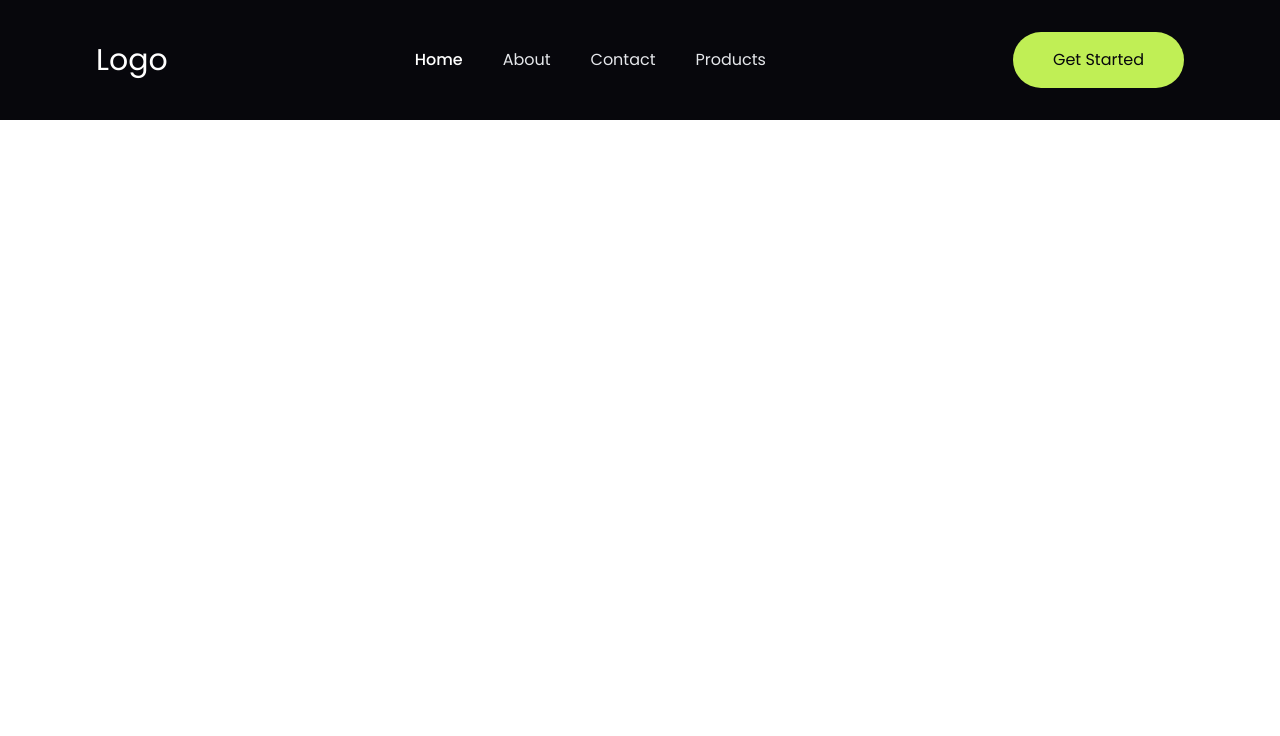
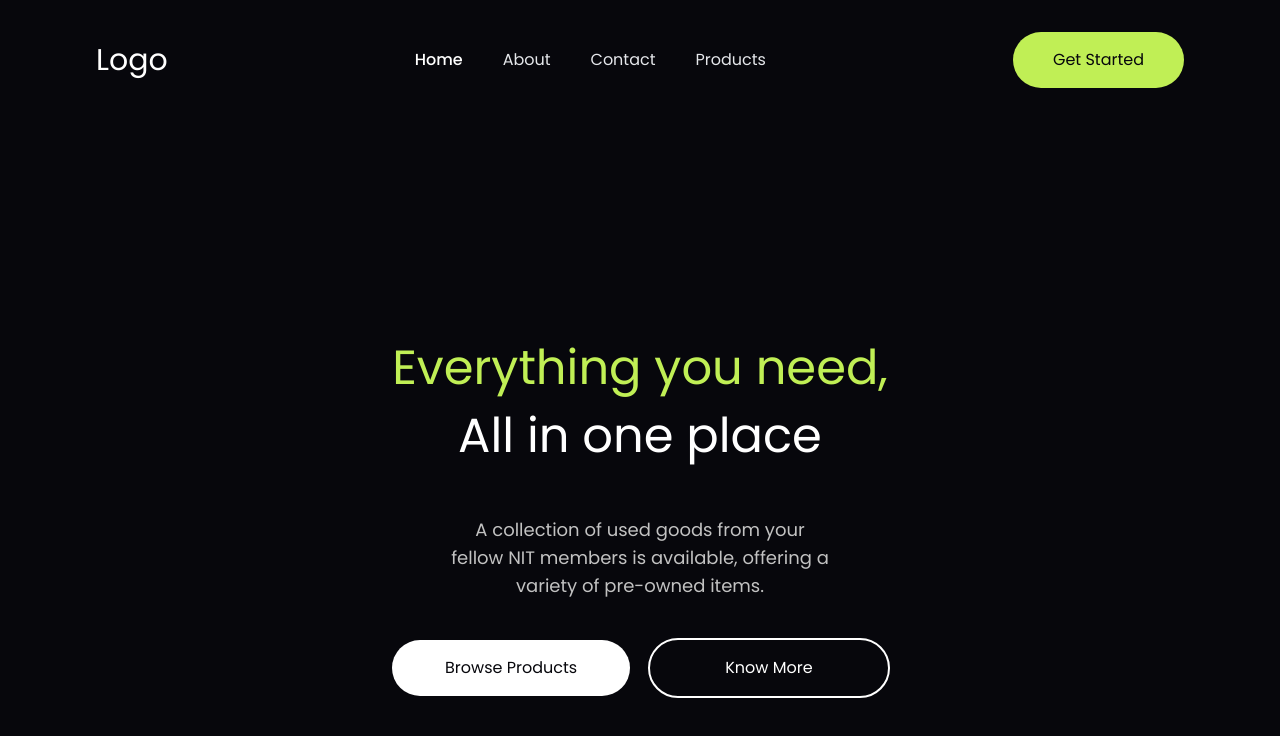
Before and after one commit to anmol5936/market-place-nitr, a Next.js app: page / in a window 1280 px wide. Shown: the top 736 px of the page. Built offline with nearby package versions, Linux system fonts and the light colour scheme.

Commit message:
hero done

```diff
--- a/src/app/(home)/page.tsx
+++ b/src/app/(home)/page.tsx
@@ -1,5 +1,10 @@
+import Hero from "@/components/Hero";
 import React from "react";
 
 export default function Home() {
-    return <div></div>;
+    return (
+        <div className="bg-blk-100">
+            <Hero />
+        </div>
+    );
 }
--- a/src/app/globals.css
+++ b/src/app/globals.css
@@ -83,5 +83,13 @@
 }
 
 .btn-primary {
-    @apply bg-pri-100 rounded-full text-blk-100 py-4 px-10  active:opacity-80  duration-200 capitalize;
+    @apply bg-pri-100 rounded-full text-blk-100 py-4 px-10  active:opacity-80  duration-200 capitalize font-poppins;
 }
+
+.btn-secondary {
+    @apply bg-white rounded-full text-blk-100 py-4 px-10  active:opacity-80  duration-200 capitalize font-poppins;
+}
+
+.btn-outline {
+    @apply rounded-full text-white py-4 px-10 outline outline-2 outline-white  active:opacity-80  duration-200 capitalize font-poppins;
+}
--- a/src/app/layout.tsx
+++ b/src/app/layout.tsx
@@ -1,15 +1,21 @@
 import type { Metadata } from "next";
-import { Poppins } from "next/font/google";
+import { Poppins, DM_Sans } from "next/font/google";
 import "./globals.css";
 import Navbar from "@/components/Navbar";
 
 const poppins = Poppins({
     subsets: ["latin"],
     weight: ["400", "500", "600", "700"],
+    variable: "--poppins",
+});
+const dm_sans = DM_Sans({
+    subsets: ["latin"],
+    weight: ["400", "500", "600", "700"],
+    variable: "--dm_sans",
 });
 
 export const metadata: Metadata = {
-    title: "NITR - MarketPlace!",
+    title: "NITR - MarketPlace",
     description: "A marketplace for NITR students to buy and sell products.",
 };
 
--- /dev/null
+++ b/src/components/Hero.tsx
@@ -0,0 +1,22 @@
+export default function Hero() {
+    return (
+        <section className="w-screen h-screen items-center justify-center flex">
+            <div className="flex items-center flex-col px-10">
+                <p className="text-center font-dmSans md:text-5xl text-4xl flex flex-col gap-5">
+                    <span className="text-pri-100">Everything you need,</span>{" "}
+                    <span>All in one place</span>
+                </p>
+                <p className="text-blk-10 mt-14 w-96 md:text-lg text-base text-center">
+                    A collection of used goods from your fellow NIT members is
+                    available, offering a variety of pre-owned items.
+                </p>
+                <div className="flex md:flex-row justify-between items-center mt-10 gap-5 flex-col px-10 md:w-full md:px-0 w-screen ">
+                    <button className="btn-secondary w-full">
+                        Browse Products
+                    </button>
+                    <button className="btn-outline w-full">Know More</button>
+                </div>
+            </div>
+        </section>
+    );
+}
--- a/tailwind.config.ts
+++ b/tailwind.config.ts
@@ -80,6 +80,10 @@ const config = {
                     "20": "#fff5db",
                 },
             },
+            fontFamily: {
+                poppins: ["var(--poppins)", "sans-serif"],
+                dmSans: ["var(--dm_sans)", "sans-serif"],
+            },
             borderRadius: {
                 lg: "var(--radius)",
                 md: "calc(var(--radius) - 2px)",
```
